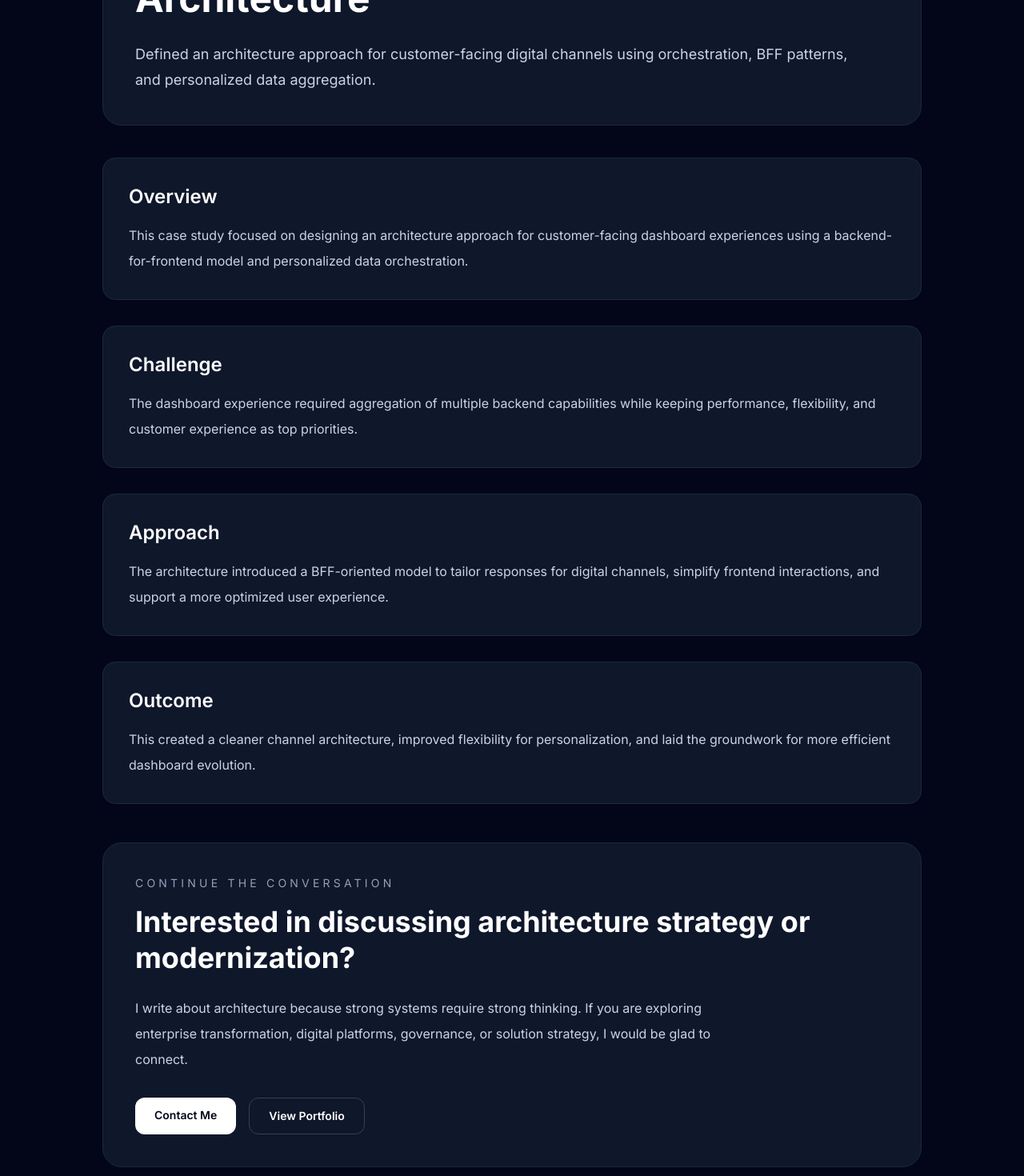
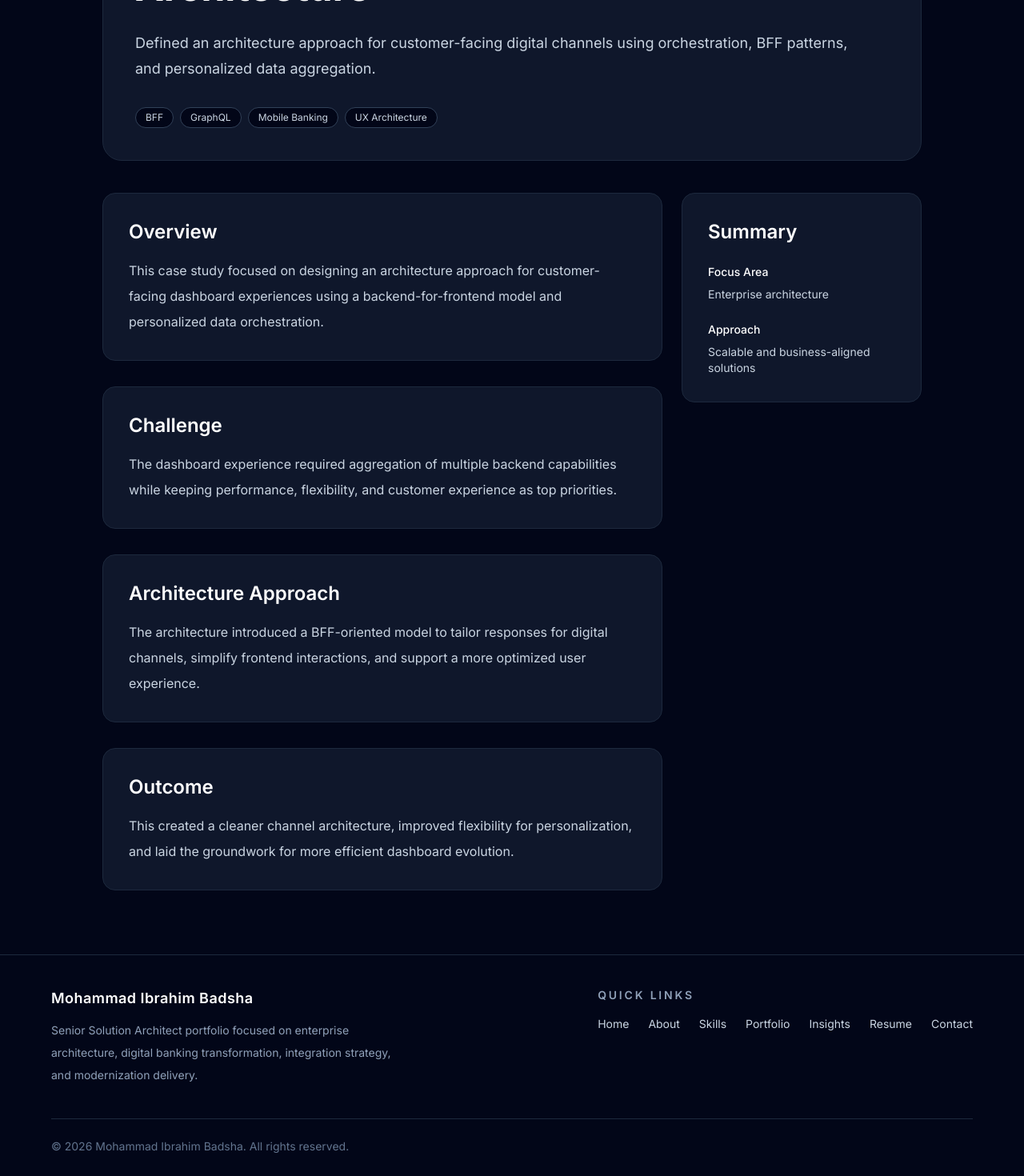
Before and after one commit to badshatechme-cpu/basha-portfolio, a Next.js app: page /portfolio/bff-dashboard-personalization-architecture in a window 1280 px wide. Shown: the part 380-1850 px from the top of the page at 80% size. Built offline with nearby package versions, Linux system fonts and the light colour scheme.

Commit message:
Changes to be committed: 	modified:   app/portfolio/[slug]/page.tsx

```diff
--- a/app/portfolio/[slug]/page.tsx
+++ b/app/portfolio/[slug]/page.tsx
@@ -1,48 +1,31 @@
-import type { Metadata } from "next";
 import Link from "next/link";
 import { notFound } from "next/navigation";
 import PageContainer from "@/components/ui/PageContainer";
 import { caseStudies } from "@/data/portfolio";
 
-type Props = {
+type PortfolioDetailPageProps = {
   params: Promise<{
     slug: string;
   }>;
 };
 
-export async function generateMetadata({ params }: Props): Promise<Metadata> {
-  const { slug } = await params;
-  const caseStudy = caseStudies.find((item) => item.slug === slug);
-
-  if (!caseStudy) {
-    return {
-      title: "Case Study Not Found",
-    };
-  }
-
-  return {
-    title: `${caseStudy.title} | Basha Portfolio`,
-    description: caseStudy.summary,
-  };
-}
-
-export function generateStaticParams() {
-  return caseStudies.map((caseStudy) => ({
-    slug: caseStudy.slug,
-  }));
-}
-
-export default async function CaseStudyPage({ params }: Props) {
+export default async function PortfolioDetailPage({
+  params,
+}: PortfolioDetailPageProps) {
   const { slug } = await params;
 
-  const caseStudy = caseStudies.find((item) => item.slug === slug);
+  const study = caseStudies.find((item) => item.slug === slug);
 
-  if (!caseStudy) {
+  if (!study) {
     notFound();
   }
 
+  const isCQRS =
+    study.slug === "cqrs-cdc-read-optimization-digital-banking";
+
   return (
     <PageContainer maxWidth="max-w-5xl">
+      {/* Back link */}
       <Link
         href="/portfolio"
         className="inline-flex items-center text-sm text-slate-400 transition hover:text-white"
@@ -50,9 +33,22 @@ export default async function CaseStudyPage({ params }: Props) {
         ← Back to Portfolio
       </Link>
 
+      {/* Header */}
       <section className="mt-8 rounded-3xl border border-slate-800 bg-slate-900 p-8 sm:p-10">
-        <div className="flex flex-wrap gap-2">
-          {caseStudy.tags.map((tag) => (
+        <p className="text-sm uppercase tracking-[0.3em] text-slate-400">
+          Case Study
+        </p>
+
+        <h1 className="mt-4 text-4xl font-bold leading-tight sm:text-5xl">
+          {study.title}
+        </h1>
+
+        <p className="mt-6 max-w-4xl text-lg leading-8 text-slate-300">
+          {study.summary}
+        </p>
+
+        <div className="mt-8 flex flex-wrap gap-2">
+          {study.tags.map((tag) => (
             <span
               key={tag}
               className="rounded-full border border-slate-700 bg-slate-950 px-3 py-1 text-xs text-slate-300"
@@ -61,77 +57,184 @@ export default async function CaseStudyPage({ params }: Props) {
             </span>
           ))}
         </div>
+      </section>
 
-        <h1 className="mt-6 text-4xl font-bold leading-tight sm:text-5xl">
-          {caseStudy.title}
-        </h1>
+      {/* CQRS Diagram */}
+      {isCQRS && (
+        <section className="mt-10 rounded-3xl border border-slate-800 bg-slate-900 p-8 sm:p-10">
+          <h2 className="text-2xl font-semibold sm:text-3xl">
+            Solution Architecture Diagram
+          </h2>
 
-        <p className="mt-6 max-w-4xl text-lg leading-8 text-slate-300">
-          {caseStudy.summary}
+          <p className="mt-4 max-w-3xl text-base leading-8 text-slate-300">
+            High-level view of the CQRS architecture separating transactional
+            write flows from read-optimized customer-facing query paths using
+            CDC-based replication.
+          </p>
+
+          <div className="mt-8 overflow-hidden rounded-2xl border border-slate-800 bg-white p-4">
+            <img
+              src="/diagrams/cqrs-architecture-diagram.png"
+              alt="CQRS architecture diagram"
+              className="w-full rounded-xl"
+            />
+          </div>
+
+          <p className="mt-4 text-sm leading-7 text-slate-400">
+            The write path preserves transactional integrity, while the read path
+            uses CDC-based replication to serve faster queries.
           </p>
         </section>
+      )}
 
-      <section className="mt-10 space-y-8">
+      {/* Main Content + Sidebar */}
+      <section className="mt-10 grid gap-6 lg:grid-cols-[1.4fr_0.6fr]">
+        {/* LEFT CONTENT */}
+        <div className="space-y-8">
           <div className="rounded-2xl border border-slate-800 bg-slate-900 p-8">
             <h2 className="text-2xl font-semibold">Overview</h2>
             <p className="mt-4 text-base leading-8 text-slate-300">
-            {caseStudy.overview}
+              {study.overview}
+            </p>
+          </div>
+
+          {study.businessContext && (
+            <div className="rounded-2xl border border-slate-800 bg-slate-900 p-8">
+              <h2 className="text-2xl font-semibold">Business Context</h2>
+              <p className="mt-4 text-base leading-8 text-slate-300">
+                {study.businessContext}
+              </p>
+            </div>
+          )}
+
+          <div className="rounded-2xl border border-slate-800 bg-slate-900 p-8">
+            <h2 className="text-2xl font-semibold">Challenge</h2>
+            <p className="mt-4 text-base leading-8 text-slate-300">
+              {study.challenge}
             </p>
           </div>
 
           <div className="rounded-2xl border border-slate-800 bg-slate-900 p-8">
-          <h2 className="text-2xl font-semibold">Challenge</h2>
+            <h2 className="text-2xl font-semibold">Architecture Approach</h2>
             <p className="mt-4 text-base leading-8 text-slate-300">
-            {caseStudy.challenge}
+              {study.approach}
             </p>
           </div>
 
+          {study.keyDecisions && (
             <div className="rounded-2xl border border-slate-800 bg-slate-900 p-8">
-          <h2 className="text-2xl font-semibold">Approach</h2>
+              <h2 className="text-2xl font-semibold">
+                Key Architecture Decisions
+              </h2>
               <p className="mt-4 text-base leading-8 text-slate-300">
-            {caseStudy.approach}
+                {study.keyDecisions}
               </p>
             </div>
+          )}
+
+          {study.tradeoffs && (
+            <div className="rounded-2xl border border-slate-800 bg-slate-900 p-8">
+              <h2 className="text-2xl font-semibold">
+                Trade-offs and Considerations
+              </h2>
+              <p className="mt-4 text-base leading-8 text-slate-300">
+                {study.tradeoffs}
+              </p>
+            </div>
+          )}
 
           <div className="rounded-2xl border border-slate-800 bg-slate-900 p-8">
             <h2 className="text-2xl font-semibold">Outcome</h2>
             <p className="mt-4 text-base leading-8 text-slate-300">
-            {caseStudy.outcome}
+              {study.outcome}
             </p>
           </div>
+
+          {/* CQRS Takeaways */}
+          {isCQRS && (
+            <section className="rounded-3xl border border-slate-800 bg-slate-900 p-8 sm:p-10">
+              <h2 className="text-2xl font-semibold">Key Takeaways</h2>
+
+              <div className="mt-8 grid gap-6 md:grid-cols-3">
+                <div className="rounded-2xl border border-slate-800 bg-slate-950 p-6">
+                  <h3 className="text-lg font-semibold">
+                    Read/Write Separation
+                  </h3>
+                  <p className="mt-3 text-sm text-slate-300">
+                    Treated read and write workloads differently for efficiency.
+                  </p>
+                </div>
+
+                <div className="rounded-2xl border border-slate-800 bg-slate-950 p-6">
+                  <h3 className="text-lg font-semibold">
+                    CDC-Based Replication
+                  </h3>
+                  <p className="mt-3 text-sm text-slate-300">
+                    GoldenGate enabled low-coupling data replication.
+                  </p>
+                </div>
+
+                <div className="rounded-2xl border border-slate-800 bg-slate-950 p-6">
+                  <h3 className="text-lg font-semibold">
+                    Performance Optimization
+                  </h3>
+                  <p className="mt-3 text-sm text-slate-300">
+                    Designed for fast customer-facing queries.
+                  </p>
+                </div>
+              </div>
             </section>
+          )}
+        </div>
 
-      <section className="mt-12 rounded-3xl border border-slate-800 bg-slate-900 p-8 sm:p-10">
-        <p className="text-sm uppercase tracking-[0.3em] text-slate-400">
-          Continue the conversation
+        {/* RIGHT SIDEBAR */}
+        <aside className="h-fit rounded-2xl border border-slate-800 bg-slate-900 p-8">
+          {isCQRS ? (
+            <>
+              <h2 className="text-2xl font-semibold">CQRS Summary</h2>
+
+              <div className="mt-6 space-y-6 text-sm text-slate-300">
+                <div>
+                  <p className="font-medium text-white">Pattern</p>
+                  <p className="mt-2">CQRS with CDC replication</p>
+                </div>
+
+                <div>
+                  <p className="font-medium text-white">Read Model</p>
+                  <p className="mt-2">Optimized for fast queries</p>
+                </div>
+
+                <div>
+                  <p className="font-medium text-white">Write Model</p>
+                  <p className="mt-2">System of record preserved</p>
+                </div>
+
+                <div>
+                  <p className="font-medium text-white">Trade-off</p>
+                  <p className="mt-2">Eventual consistency</p>
+                </div>
+              </div>
+            </>
+          ) : (
+            <>
+              <h2 className="text-2xl font-semibold">Summary</h2>
+
+              <div className="mt-6 space-y-6 text-sm text-slate-300">
+                <div>
+                  <p className="font-medium text-white">Focus Area</p>
+                  <p className="mt-2">Enterprise architecture</p>
+                </div>
+
+                <div>
+                  <p className="font-medium text-white">Approach</p>
+                  <p className="mt-2">
+                    Scalable and business-aligned solutions
                   </p>
-
-        <h2 className="mt-4 text-3xl font-bold leading-tight sm:text-4xl">
-          Interested in discussing architecture strategy or modernization?
-        </h2>
-
-        <p className="mt-6 max-w-3xl text-base leading-8 text-slate-300">
-          I write about architecture because strong systems require strong
-          thinking. If you are exploring enterprise transformation, digital
-          platforms, governance, or solution strategy, I would be glad to
-          connect.
-        </p>
-
-        <div className="mt-8 flex flex-col gap-4 sm:flex-row">
-          <Link
-            href="/contact"
-            className="inline-block rounded-xl bg-white px-6 py-3 text-sm font-semibold text-slate-950 transition hover:opacity-90"
-          >
-            Contact Me
-          </Link>
-
-          <Link
-            href="/portfolio"
-            className="inline-block rounded-xl border border-slate-700 px-6 py-3 text-sm font-semibold text-white transition hover:bg-slate-800"
-          >
-            View Portfolio
-          </Link>
                 </div>
+              </div>
+            </>
+          )}
+        </aside>
       </section>
     </PageContainer>
   );
--- a/src/data/portfolio.ts
+++ b/src/data/portfolio.ts
@@ -1,4 +1,32 @@
 export const caseStudies = [
+ {
+  slug: "cqrs-cdc-read-optimization-digital-banking",
+  title: "CQRS and CDC-Based Read Optimization for Digital Banking",
+  summary:
+    "Designed a CQRS-based architecture to separate read and write workloads, improve dashboard responsiveness, and reduce dependency on core transactional systems using Oracle GoldenGate and a read-optimized model.",
+  tags: ["CQRS", "Oracle GoldenGate", "CDC", "Digital Banking"],
+
+  businessContext:
+    "Digital banking channels required fast and scalable access to customer data for dashboards, account summaries, and real-time experiences. Traditional synchronous integration with core systems introduced latency and scalability limitations, especially for read-heavy use cases.",
+
+  overview:
+    "Designed a CQRS-based architecture for digital banking workloads to separate read and write concerns, improve dashboard responsiveness, and reduce dependency on core transactional systems. The solution used Oracle GoldenGate for change data capture and a read-optimized store to support faster customer-facing experiences while preserving the integrity of the write path.",
+
+  challenge:
+    "The platform was handling both read and write workloads through tightly coupled enterprise paths. This resulted in high latency for read-heavy journeys, unnecessary load on core systems, limited scalability for customer-facing APIs, and dependency on upstream system performance.",
+
+  approach:
+    "A CQRS-based model was introduced to separate write operations from read operations. Writes continued through the enterprise transaction path, while data changes were captured using Oracle GoldenGate and replicated into a read-optimized store. Customer-facing APIs consumed this read model for faster and scalable data access.",
+
+  keyDecisions:
+    "Separated read and write responsibilities instead of optimizing a single path. Chose CDC-based replication over synchronous duplication to reduce coupling. Accepted eventual consistency for suitable use cases. Preserved the transactional system of record as the source of truth. Optimized the read model specifically for channel consumption patterns.",
+
+  tradeoffs:
+    "Introduced eventual consistency between write and read models. Added dependency on replication health and latency. Required careful identification of use cases where near-real-time consistency was acceptable. Increased operational complexity in maintaining the read model.",
+
+  outcome:
+    "Improved responsiveness for read-heavy journeys, reduced load on transactional systems, and enabled scalable digital channel experiences. Established a foundation for future read optimization and independent evolution of customer-facing APIs.",
+},
   {
     slug: "microservices-modernization-digital-banking",
     title: "Microservices Modernization for Digital Banking",
```
Lines whose indentation alone changed are shown as unchanged.
